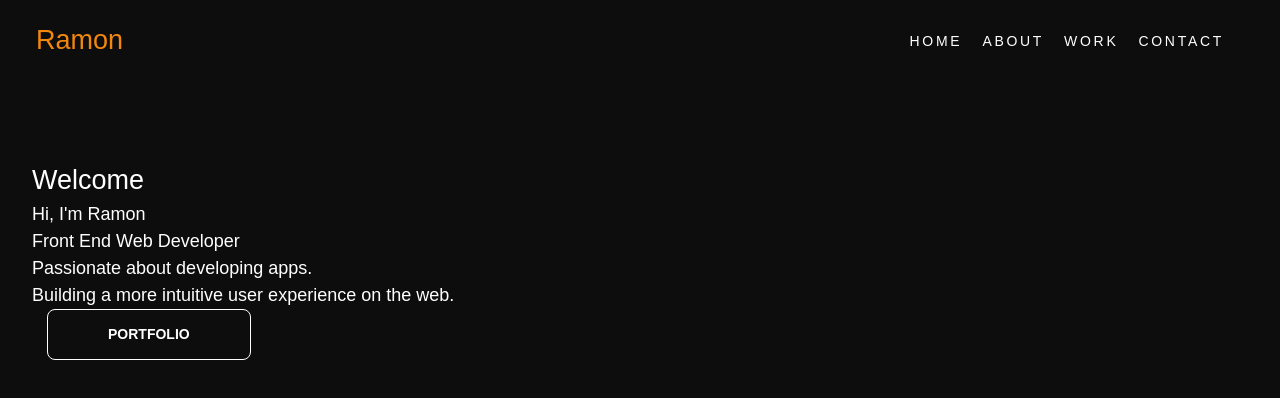
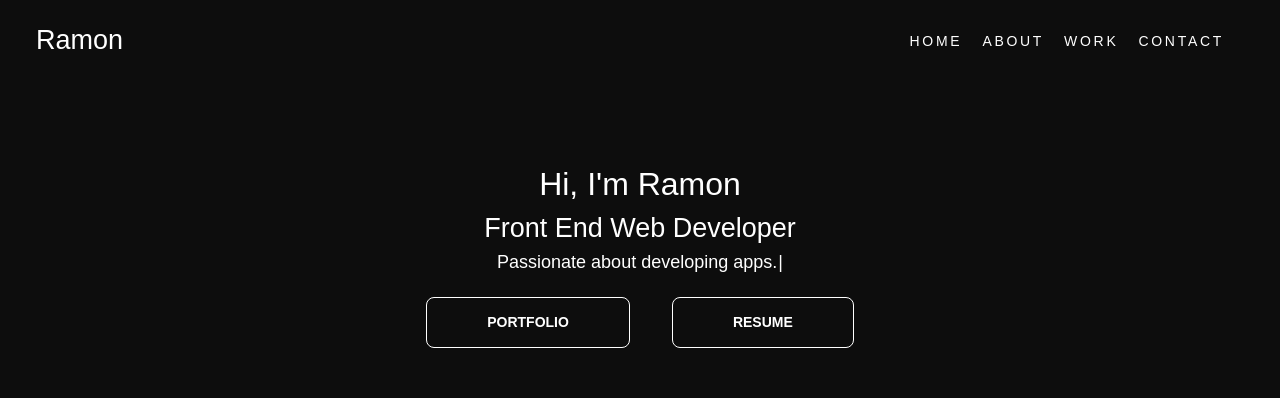
Before and after one commit to ramonpbarros/nextjs-portfolio, a Next.js app: page / in a window 1280 px wide. Shown: the top 398 px of the page. Built offline with nearby package versions, Linux system fonts and the light colour scheme.

Commit message:
added type writter effect

```diff
--- a/components/Button/Button.module.scss
+++ b/components/Button/Button.module.scss
@@ -11,7 +11,7 @@
   font-size: 14px;
   font-weight: 600;
   text-transform: uppercase;
-  margin: 0 15px;
+  margin: 1.5em 1.5em;
   transition: 0.4s;
 }
 
--- a/components/Link/Link.module.scss
+++ b/components/Link/Link.module.scss
@@ -62,7 +62,6 @@
     margin-bottom: 0.5rem;
     white-space: nowrap;
   }
-  // width: 100%;
   & ul {
     margin: 0;
     padding: 0;
--- a/package.json
+++ b/package.json
@@ -15,7 +15,8 @@
     "react-dom": "17.0.2",
     "react-gtm-module": "^2.0.11",
     "react-icons": "^4.3.1",
-    "sass": "^1.48.0"
+    "sass": "^1.48.0",
+    "typewriter-effect": "^2.18.2"
   },
   "devDependencies": {
     "eslint": "8.7.0",
--- a/pages/_app.js
+++ b/pages/_app.js
@@ -3,7 +3,8 @@ import '../styles/utilities.scss';
 import '../styles/typography.css';
 import '../styles/reset.css';
 import Head from 'next/head';
-import Navbar from '../sections/Navbar/Navbar.component';
+import Navbar from '../sections/Navbar/Navbar.component'
+
 
 function MyApp({ Component, pageProps }) {
   return (
--- a/pages/index.js
+++ b/pages/index.js
@@ -1,5 +1,6 @@
 import Head from 'next/head';
 import Button from '../components/Button/Button';
+import Typewriter from 'typewriter-effect';
 
 export default function Home() {
   return (
@@ -8,15 +9,21 @@ export default function Home() {
         <title>Home</title>
         <meta name="description" value="Ramon's Portfolio" />
       </Head>
-      <section className='section'>
-        <h1>Welcome</h1>
-        <p>Hi, I&#39;m Ramon</p>
-        <p>Front End Web Developer</p>
-        <p>Passionate about developing apps.</p>
-        <p>Building a more intuitive user experience on the web.</p>
-
-        <Button title='Portfolio' link='/work'/>
-        {/* <Button title='Resume' link='/work'/> */}
+      <section className="section center">
+        <p className="title">Hi, I&#39;m Ramon</p>
+        <h1>Front End Web Developer</h1>
+        <Typewriter
+          onInit={(typewriter) => {
+            typewriter
+              .typeString('Passionate about developing apps.')
+              .pauseFor(2500)
+              .deleteAll()
+              .start()
+              .typeString('Building a more intuitive user experience on the web.')
+          }}
+        />
+        <Button title="Portfolio" link="/work" />
+        <Button title="Resume" link="/work" />
       </section>
     </>
   );
--- a/sections/NavBar/Navbar.component.js
+++ b/sections/NavBar/Navbar.component.js
@@ -29,7 +29,7 @@ export default function Navbar() {
       <div className={styles.navbarContent}>
         <div className={styles.logoContainer}>
           <Link linkTo="/">
-            <h1>Ramon</h1>
+            <h1  className={styles.logo}>Ramon</h1>
           </Link>
         </div>
 
--- a/sections/NavBar/Navbar.module.scss
+++ b/sections/NavBar/Navbar.module.scss
@@ -33,8 +33,6 @@
   display: flex;
 
   & .subLinks {
-    // background-color: red;
-    // padding: 1rem;
     display: flex;
   }
   & li {
@@ -48,6 +46,14 @@
 
 .block {
   display: block !important;
+}
+
+.logo {
+  color: white;
+
+}
+.logo:hover {
+  color: hsl(var(--clr-orange-neon));
 }
 
 @media screen and (max-width: 960px) {
--- a/styles/globals.scss
+++ b/styles/globals.scss
@@ -7,7 +7,7 @@
   --clr-blue-light: 210 43% 42%; //	#5085b9
   --clr-white: 0 0% 100%;
   --clr-accent: 0 0% 85%;
-  --clr-orange-neon: 32 90% 50%; // #24ae90
+  --clr-orange-neon: 32 90% 50%;
   --clr-black: 0 0% 10%;
   --clr-purple: #5c3f75;
   --clr-brown: #856e55;
--- a/styles/utilities.scss
+++ b/styles/utilities.scss
@@ -128,6 +128,10 @@
   padding: 5rem 2rem;
 }
 
+.title {
+  font-size: xx-large;
+}
+
 input[type='text'] {
   background: white;
   border-radius: 4px;
```
Also changed, not shown: sections/Footer/Footer.component.js (deleted), sections/Footer/Footer.module.scss (deleted), 1 other file (tests, documents, lock files or other folders).
